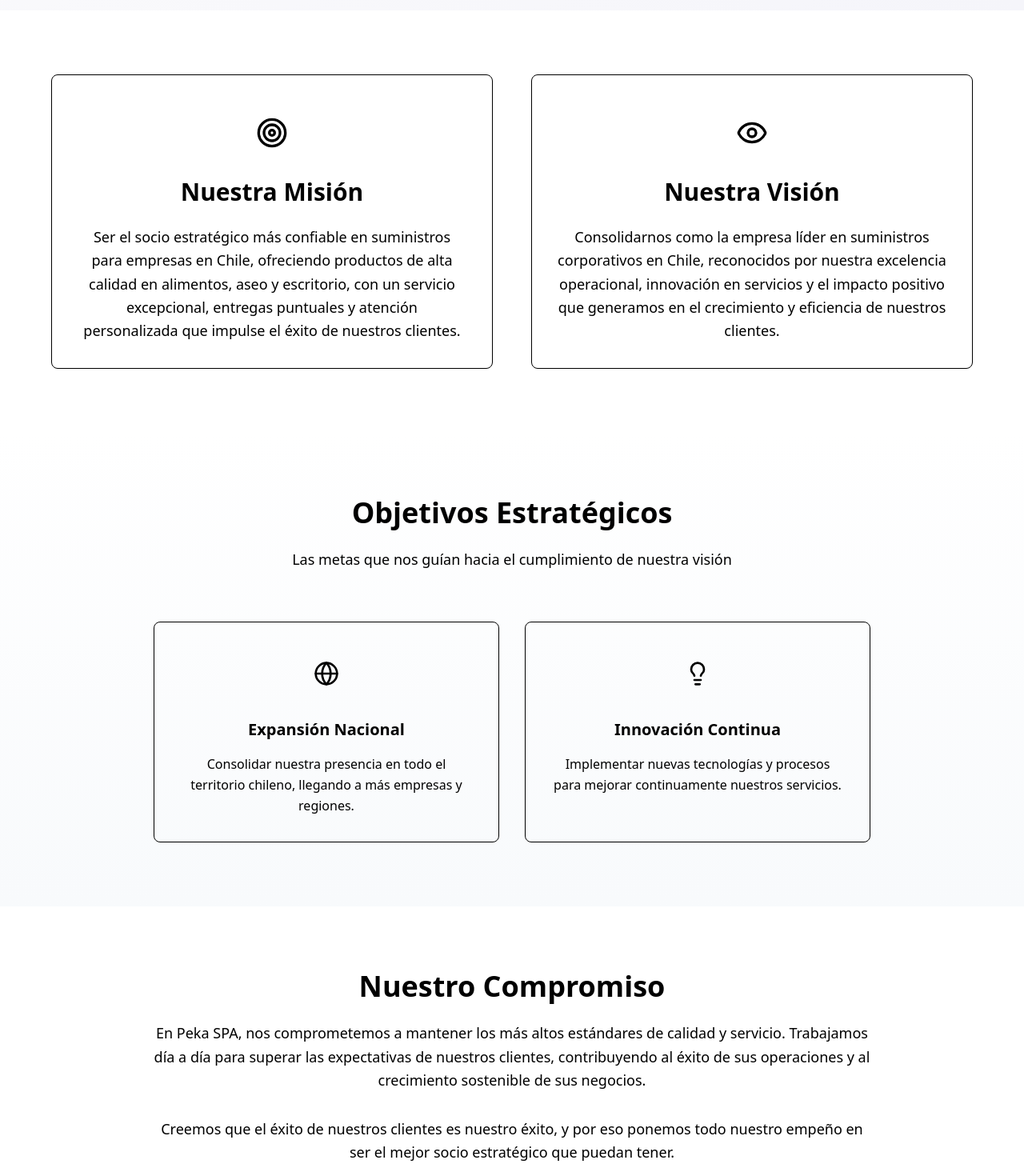
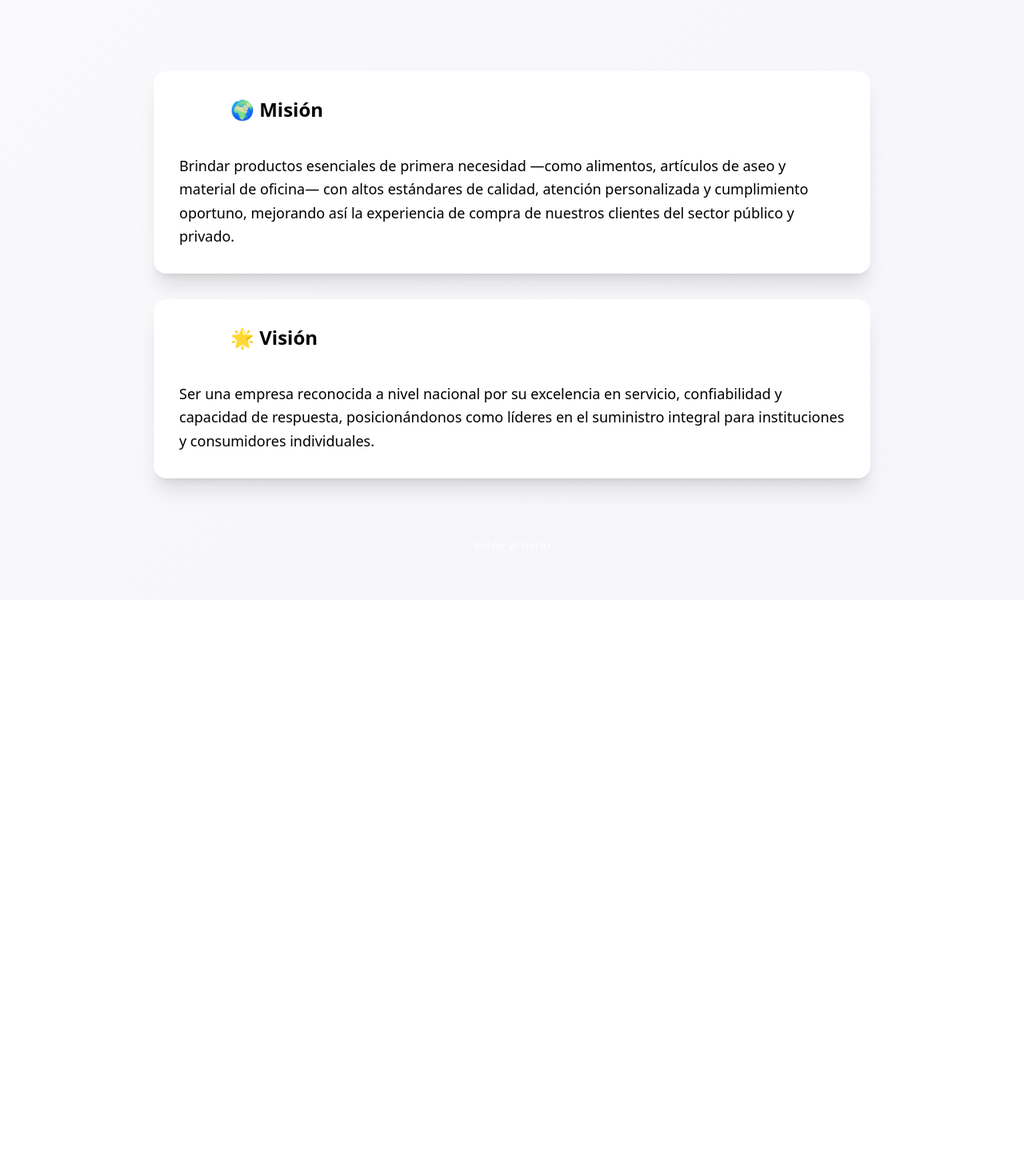
Before and after one commit to fernandoaug18/peka, a React (Vite) app: page /mision-vision in a window 1280 px wide. Shown: the part 340-1810 px from the top of the page at 80% size. After the commit the page ends 1090 px from the top, so only its background shows below. Built offline with nearby package versions, Linux system fonts and the light colour scheme.

Commit message:
Adjust "Quienes Somos" and "Misión y Visión"
Adjust the "Quienes Somos" and "Misión y Visión" pages to match the provided URLs.

```diff
--- a/src/pages/MisionVision.tsx
+++ b/src/pages/MisionVision.tsx
@@ -1,122 +1,71 @@
 import Header from "@/components/Header";
-import { Card, CardContent } from "@/components/ui/card";
-import { Eye, Target, Lightbulb, Globe } from "lucide-react";
+import { Globe, Star } from "lucide-react";
+import { Link } from "react-router-dom";
+import { Button } from "@/components/ui/button";
 
 const MisionVision = () => {
-  const objetivos = [
-    {
-      icon: Globe,
-      title: "Expansión Nacional",
-      description: "Consolidar nuestra presencia en todo el territorio chileno, llegando a más empresas y regiones."
-    },
-    {
-      icon: Lightbulb,
-      title: "Innovación Continua",
-      description: "Implementar nuevas tecnologías y procesos para mejorar continuamente nuestros servicios."
-    }
-  ];
-
   return (
-    <div className="min-h-screen bg-background">
+    <div className="min-h-screen bg-gradient-hero">
       <Header />
 
       {/* Hero Section */}
-      <section className="bg-gradient-hero py-20">
+      <section className="py-20">
         <div className="container mx-auto px-4 text-center">
           <h1 className="text-4xl md:text-6xl font-bold mb-6">
             Misión y <span className="text-primary">Visión</span>
           </h1>
-          <p className="text-lg md:text-xl text-muted-foreground max-w-3xl mx-auto leading-relaxed">
-            Nuestro propósito y hacia dónde nos dirigimos como empresa
+          <p className="text-lg text-muted-foreground max-w-3xl mx-auto mb-6">
+            Conoce nuestros propósitos y objetivos como empresa
           </p>
+          <div className="w-16 h-1 bg-primary mx-auto"></div>
         </div>
       </section>
 
-      {/* Misión y Visión */}
-      <section className="py-20">
+      {/* Content Section */}
+      <section className="py-12">
         <div className="container mx-auto px-4">
-          <div className="grid grid-cols-1 lg:grid-cols-2 gap-12 max-w-6xl mx-auto">
+          <div className="max-w-4xl mx-auto space-y-8">
             {/* Misión */}
-            <Card className="hover:shadow-xl transition-shadow">
-              <CardContent className="p-8">
-                <div className="text-center mb-6">
-                  <div className="w-20 h-20 bg-primary/10 rounded-full flex items-center justify-center mx-auto mb-4">
-                    <Target className="w-10 h-10 text-primary" />
-                  </div>
-                  <h2 className="text-3xl font-bold text-primary">Nuestra Misión</h2>
+            <div className="bg-white rounded-2xl p-8 shadow-xl">
+              <div className="flex items-start space-x-4 mb-6">
+                <div className="w-12 h-12 bg-primary rounded-xl flex items-center justify-center flex-shrink-0">
+                  <Globe className="w-6 h-6 text-white" />
                 </div>
+                <h2 className="text-2xl font-bold text-primary">🌍 Misión</h2>
+              </div>
 
-                <p className="text-lg text-muted-foreground leading-relaxed text-center">
-                  Ser el socio estratégico más confiable en suministros para empresas en Chile,
-                  ofreciendo productos de alta calidad en alimentos, aseo y escritorio, con un
-                  servicio excepcional, entregas puntuales y atención personalizada que impulse
-                  el éxito de nuestros clientes.
-                </p>
-              </CardContent>
-            </Card>
+              <p className="text-lg text-muted-foreground leading-relaxed">
+                Brindar productos esenciales de primera necesidad —como alimentos, artículos de aseo
+                y material de oficina— con altos estándares de calidad, atención personalizada y
+                cumplimiento oportuno, mejorando así la experiencia de compra de nuestros clientes
+                del sector público y privado.
+              </p>
+            </div>
 
             {/* Visión */}
-            <Card className="hover:shadow-xl transition-shadow">
-              <CardContent className="p-8">
-                <div className="text-center mb-6">
-                  <div className="w-20 h-20 bg-primary/10 rounded-full flex items-center justify-center mx-auto mb-4">
-                    <Eye className="w-10 h-10 text-primary" />
-                  </div>
-                  <h2 className="text-3xl font-bold text-primary">Nuestra Visión</h2>
+            <div className="bg-white rounded-2xl p-8 shadow-xl">
+              <div className="flex items-start space-x-4 mb-6">
+                <div className="w-12 h-12 bg-primary rounded-xl flex items-center justify-center flex-shrink-0">
+                  <Star className="w-6 h-6 text-white" />
                 </div>
+                <h2 className="text-2xl font-bold text-primary">🌟 Visión</h2>
+              </div>
 
-                <p className="text-lg text-muted-foreground leading-relaxed text-center">
-                  Consolidarnos como la empresa líder en suministros corporativos en Chile,
-                  reconocidos por nuestra excelencia operacional, innovación en servicios
-                  y el impacto positivo que generamos en el crecimiento y eficiencia de
-                  nuestros clientes.
-                </p>
-              </CardContent>
-            </Card>
-          </div>
-        </div>
-      </section>
+              <p className="text-lg text-muted-foreground leading-relaxed">
+                Ser una empresa reconocida a nivel nacional por su excelencia en servicio,
+                confiabilidad y capacidad de respuesta, posicionándonos como líderes en el
+                suministro integral para instituciones y consumidores individuales.
+              </p>
+            </div>
 
-      {/* Objetivos Estratégicos */}
-      <section className="py-20 bg-gradient-section">
-        <div className="container mx-auto px-4">
-          <div className="text-center mb-16">
-            <h2 className="text-3xl md:text-4xl font-bold mb-6">Objetivos Estratégicos</h2>
-            <p className="text-lg text-muted-foreground max-w-3xl mx-auto">
-              Las metas que nos guían hacia el cumplimiento de nuestra visión
-            </p>
-          </div>
-
-          <div className="grid grid-cols-1 md:grid-cols-2 gap-8 max-w-4xl mx-auto">
-            {objetivos.map((objetivo, index) => (
-              <Card key={index} className="text-center hover:shadow-lg transition-shadow">
-                <CardContent className="p-8">
-                  <div className="w-16 h-16 bg-primary/10 rounded-full flex items-center justify-center mx-auto mb-6">
-                    <objetivo.icon className="w-8 h-8 text-primary" />
-                  </div>
-                  <h3 className="text-xl font-semibold mb-4">{objetivo.title}</h3>
-                  <p className="text-muted-foreground leading-relaxed">{objetivo.description}</p>
-                </CardContent>
-              </Card>
-            ))}
-          </div>
-        </div>
-      </section>
-
-      {/* Compromiso */}
-      <section className="py-20">
-        <div className="container mx-auto px-4">
-          <div className="max-w-4xl mx-auto text-center">
-            <h2 className="text-3xl md:text-4xl font-bold mb-6">Nuestro Compromiso</h2>
-            <p className="text-lg text-muted-foreground leading-relaxed mb-8">
-              En Peka SPA, nos comprometemos a mantener los más altos estándares de calidad y servicio.
-              Trabajamos día a día para superar las expectativas de nuestros clientes, contribuyendo
-              al éxito de sus operaciones y al crecimiento sostenible de sus negocios.
-            </p>
-            <p className="text-lg text-muted-foreground leading-relaxed">
-              Creemos que el éxito de nuestros clientes es nuestro éxito, y por eso ponemos todo
-              nuestro empeño en ser el mejor socio estratégico que puedan tener.
-            </p>
+            {/* Botón Volver */}
+            <div className="text-center pt-8">
+              <Link to="/">
+                <Button className="bg-primary hover:bg-primary/90 text-white px-8 py-3">
+                  Volver al Inicio
+                </Button>
+              </Link>
+            </div>
           </div>
         </div>
       </section>
--- a/src/pages/QuienesSomos.tsx
+++ b/src/pages/QuienesSomos.tsx
@@ -1,101 +1,50 @@
 import Header from "@/components/Header";
-import { Card, CardContent } from "@/components/ui/card";
-import { Users, Target, Award, Clock } from "lucide-react";
+import { Users } from "lucide-react";
+import { Link } from "react-router-dom";
+import { Button } from "@/components/ui/button";
 
 const QuienesSomos = () => {
-  const valores = [
-    {
-      icon: Users,
-      title: "Compromiso",
-      description: "Nos comprometemos con nuestros clientes ofreciendo un servicio de calidad y confiable."
-    },
-    {
-      icon: Target,
-      title: "Excelencia",
-      description: "Buscamos la excelencia en cada producto y servicio que ofrecemos a nuestros clientes."
-    },
-    {
-      icon: Award,
-      title: "Calidad",
-      description: "Garantizamos la más alta calidad en todos nuestros productos y procesos."
-    },
-    {
-      icon: Clock,
-      title: "Puntualidad",
-      description: "Cumplimos con los tiempos de entrega acordados para mantener la confianza de nuestros clientes."
-    }
-  ];
-
   return (
-    <div className="min-h-screen bg-background">
+    <div className="min-h-screen bg-gradient-hero">
       <Header />
 
       {/* Hero Section */}
-      <section className="bg-gradient-hero py-20">
+      <section className="py-20">
         <div className="container mx-auto px-4 text-center">
           <h1 className="text-4xl md:text-6xl font-bold mb-6">
             Quiénes <span className="text-primary">Somos</span>
           </h1>
-          <p className="text-lg md:text-xl text-muted-foreground max-w-3xl mx-auto leading-relaxed">
-            Conoce más sobre nuestra empresa, nuestra historia y nuestro compromiso con la excelencia
-          </p>
+          <div className="w-16 h-1 bg-primary mx-auto mb-12"></div>
         </div>
       </section>
 
-      {/* Historia Section */}
-      <section className="py-20">
+      {/* Content Section */}
+      <section className="py-12">
         <div className="container mx-auto px-4">
           <div className="max-w-4xl mx-auto">
-            <div className="text-center mb-16">
-              <h2 className="text-3xl md:text-4xl font-bold mb-6">Nuestra Historia</h2>
-            </div>
+            <div className="bg-white rounded-2xl p-8 shadow-xl">
+              <div className="flex items-start space-x-4 mb-6">
+                <div className="w-12 h-12 bg-primary rounded-xl flex items-center justify-center flex-shrink-0">
+                  <Users className="w-6 h-6 text-white" />
+                </div>
+                <h2 className="text-2xl font-bold text-primary">👥 ¿Quiénes somos?</h2>
+              </div>
 
-            <div className="prose prose-lg mx-auto text-muted-foreground">
-              <p className="text-lg leading-relaxed mb-6">
-                Peka SPA nació con el objetivo de ser el socio estratégico más confiable en el sector de suministros
-                para empresas en todo Chile. Desde nuestros inicios, nos hemos enfocado en ofrecer productos de
-                alta calidad en tres categorías principales: alimentos, productos de aseo y artículos de escritorio.
+              <p className="text-lg text-muted-foreground leading-relaxed mb-8">
+                En Peka SPA, nos dedicamos a la venta de alimentos, productos de aseo y artículos de
+                escritorio, entregando soluciones prácticas y confiables tanto a organismos públicos
+                como a clientes particulares en todo Chile. Nuestro compromiso es ser un socio
+                estratégico que responda con eficiencia, cercanía y calidad.
               </p>
 
-              <p className="text-lg leading-relaxed mb-6">
-                Con años de experiencia en el mercado, hemos construido una sólida reputación basada en la
-                confianza, la calidad y el servicio excepcional. Nuestro equipo de profesionales trabaja
-                incansablemente para garantizar que cada cliente reciba exactamente lo que necesita,
-                cuando lo necesita.
-              </p>
-
-              <p className="text-lg leading-relaxed">
-                Hoy en día, Peka SPA se ha consolidado como una empresa líder en su sector, con modernas
-                instalaciones de almacenamiento y un sistema de distribución eficiente que nos permite
-                atender a clientes en todo el territorio nacional.
-              </p>
+              <div className="text-center">
+                <Link to="/">
+                  <Button className="bg-primary hover:bg-primary/90 text-white px-8 py-3">
+                    Volver al Inicio
+                  </Button>
+                </Link>
+              </div>
             </div>
-          </div>
-        </div>
-      </section>
-
-      {/* Valores Section */}
-      <section className="py-20 bg-gradient-section">
-        <div className="container mx-auto px-4">
-          <div className="text-center mb-16">
-            <h2 className="text-3xl md:text-4xl font-bold mb-6">Nuestros Valores</h2>
-            <p className="text-lg text-muted-foreground max-w-3xl mx-auto">
-              Los valores que nos guían en cada decisión y nos permiten ofrecer el mejor servicio
-            </p>
-          </div>
-
-          <div className="grid grid-cols-1 md:grid-cols-2 lg:grid-cols-4 gap-8">
-            {valores.map((valor, index) => (
-              <Card key={index} className="text-center hover:shadow-lg transition-shadow">
-                <CardContent className="p-6">
-                  <div className="w-16 h-16 bg-primary/10 rounded-full flex items-center justify-center mx-auto mb-4">
-                    <valor.icon className="w-8 h-8 text-primary" />
-                  </div>
-                  <h3 className="text-xl font-semibold mb-3">{valor.title}</h3>
-                  <p className="text-muted-foreground">{valor.description}</p>
-                </CardContent>
-              </Card>
-            ))}
           </div>
         </div>
       </section>
```
Also changed, not shown: src/components/Header.tsx (+10 -9 lines).
